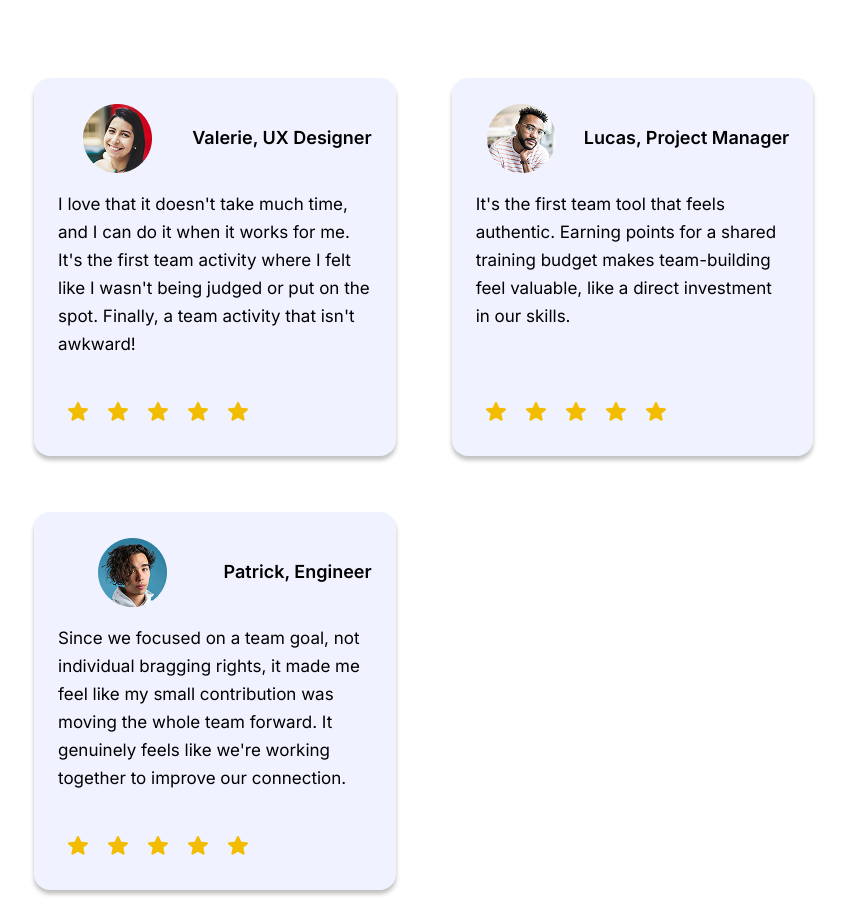
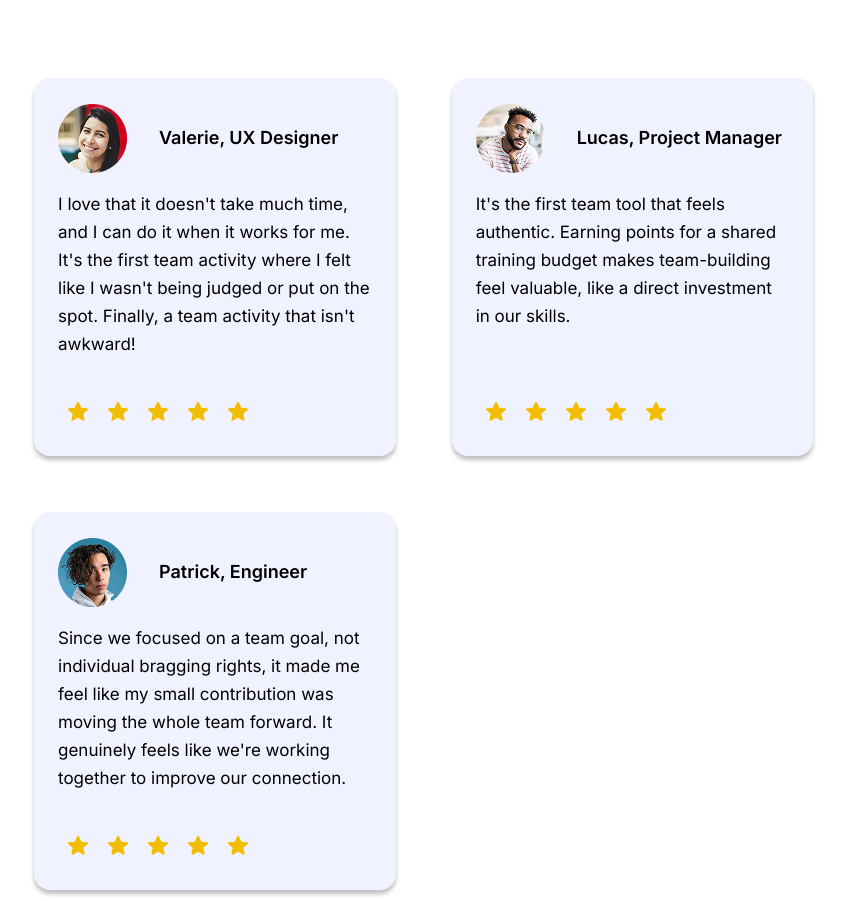
Before and after one commit to cherryontech/MissionCollective, a React (Vite) app: page / in a window 1280 px wide. Shown: the part 1737-2638 px from the top of the page, without its empty margins (77-923 px from the left). Built offline with nearby package versions, Linux system fonts and the light colour scheme.

Commit message:
Fix avatars spacing

```diff
--- a/src/styles/HomePage.css
+++ b/src/styles/HomePage.css
@@ -165,6 +165,7 @@ h2 {
 .card-header-section3 img {
     width: 4.3125rem;
     height: 4.3125rem;
+    margin: 0 1rem 0 0;
 }
 
 .profile-title {
@@ -172,6 +173,7 @@ h2 {
     font-size: 1.125rem;
     font-style: normal;
     line-height: 1.75rem;
+    gap: 1.69rem;
 }
 
 .section3 .card p {
```
